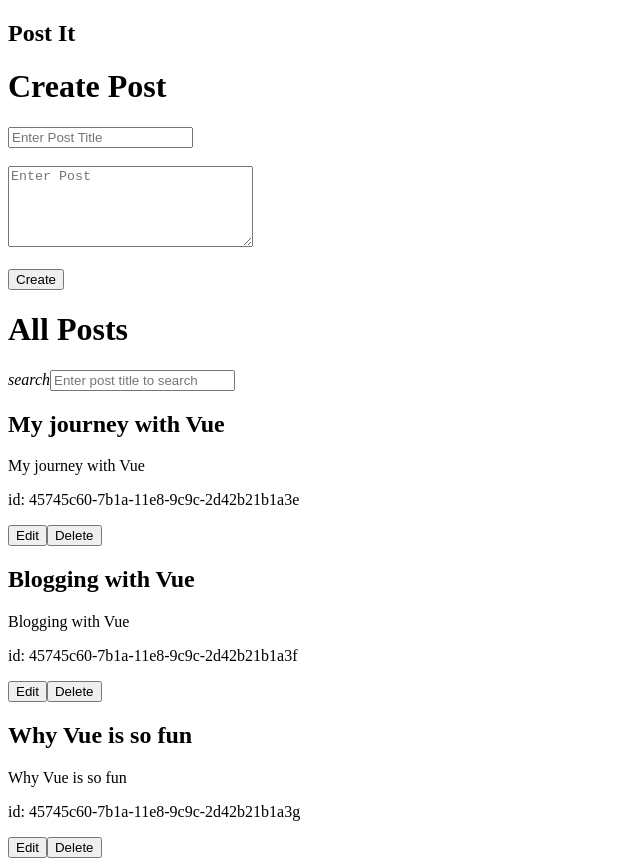
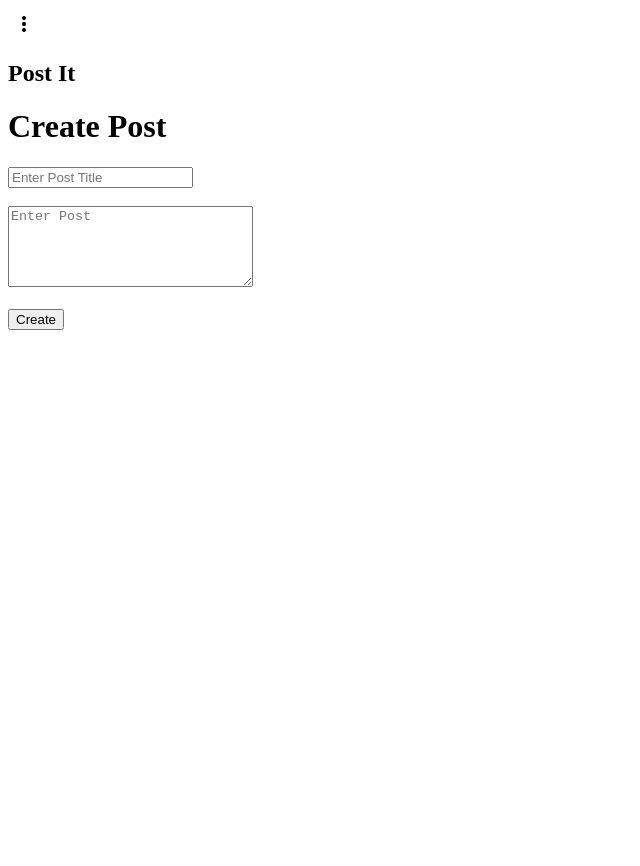
Before and after one commit to sinnkirou/crud-vue, a Vue app: page / in a window 1280 px wide. Shown: the whole page, without its empty margins (0-640 px from the left). After the commit the page ends 800 px from the top, so only its background shows below. Built offline with nearby package versions, Linux system fonts and the light colour scheme; a web font is replaced by a local one.

Commit message:
apply vue-router

```diff
--- a/src/App.vue
+++ b/src/App.vue
@@ -1,7 +1,24 @@
 <template>
   <div id="app">
-    <PostForm :posts="posts"/>
-    <AllPosts :posts="posts"/>
+    <button
+      id="demo-menu-lower-left"
+      class="mdl-button mdl-js-button mdl-button--icon"
+      type="button"
+    >
+      <i class="material-icons">more_vert</i>
+    </button>
+    <ul
+      class="mdl-menu mdl-menu--bottom-left mdl-js-menu mdl-js-ripple-effect"
+      for="demo-menu-lower-left"
+    >
+      <li class="mdl-menu__item">
+        <router-link to="/">Home</router-link>
+      </li>
+      <li class="mdl-menu__item">
+        <router-link to="/posts">Posts</router-link>
+      </li>
+    </ul>
+    <router-view></router-view>
   </div>
 </template>
 
@@ -11,10 +28,6 @@ import uuid from "uuid/v1";
 
 export default {
   name: "app",
-  components: {
-    PostForm: () => import("./containers/PostForm"),
-    AllPosts: () => import("./containers/AllPosts")
-  },
   data: () => ({
     posts: [
       {
```
Also changed, not shown: package.json (+6 -2 lines), src/main.js (+14 -0 lines), 1 other file (tests, documents, lock files or other folders).
